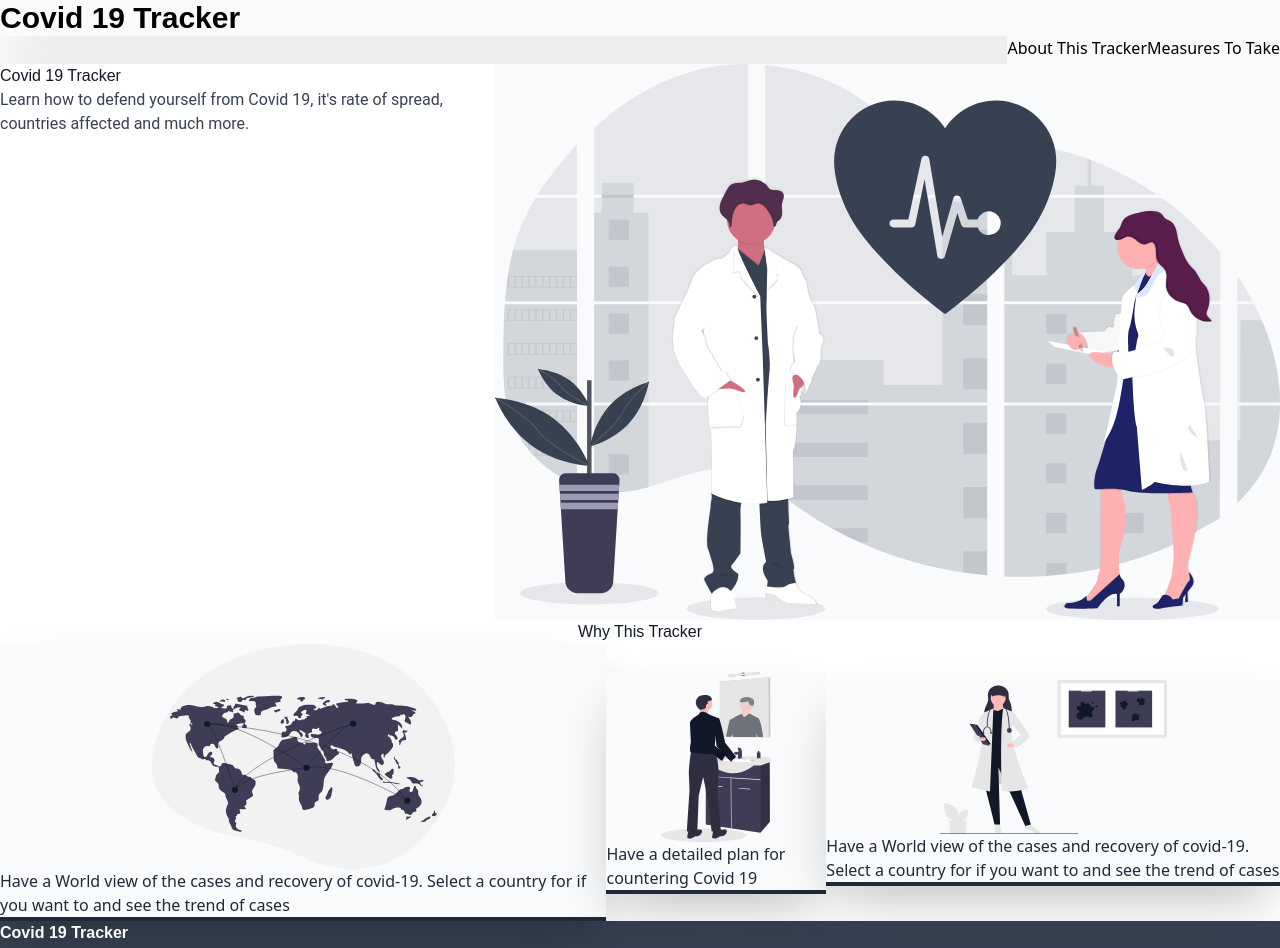
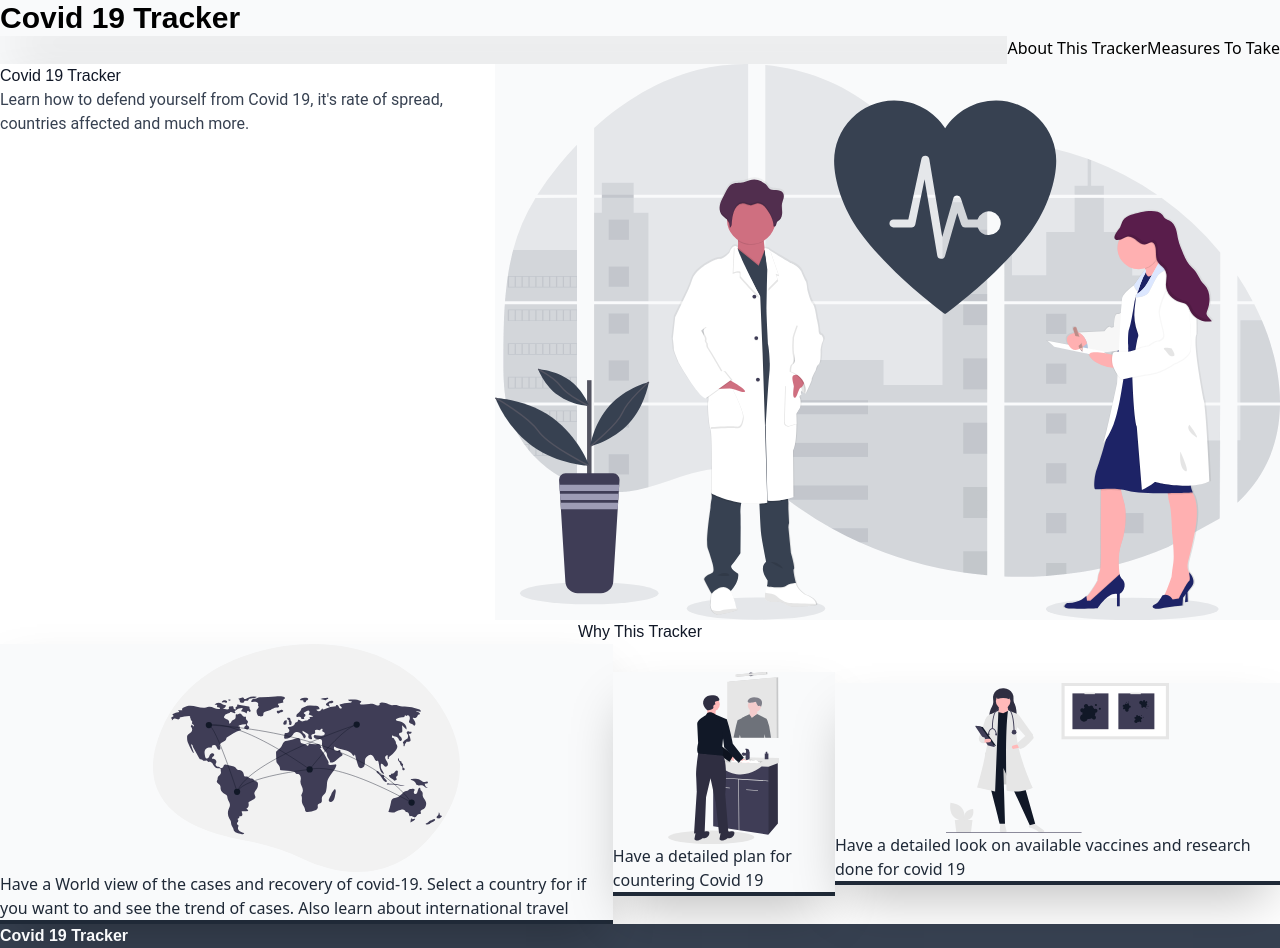
Before and after one commit to AbhishekRauthan/NextCovid, a Next.js app: page / in a window 1280 px wide. Shown: the top 948 px of the page. Built offline with nearby package versions, Linux system fonts and the light colour scheme.

Commit message:
made small change on 3rd text

```diff
--- a/pages/index.tsx
+++ b/pages/index.tsx
@@ -11,7 +11,7 @@ export default function Home() {
         <Card
           imageSrc="world_map.svg"
           imageAlt="World Map"
-          text="Have a World view of the cases and recovery of covid-19. Select a country for if you want to and see the trend of cases"
+          text="Have a World view of the cases and recovery of covid-19. Select a country for if you want to and see the trend of cases. Also learn about international travel"
         />
 
         <Card
@@ -24,7 +24,7 @@ export default function Home() {
         <Card
           imageSrc="medical_research.svg"
           imageAlt="Medical Research"
-          text="Have a World view of the cases and recovery of covid-19. Select a country for if you want to and see the trend of cases"
+          text="Have a detailed look on available vaccines and research done for covid 19"
           notTopItem
         />
       </CardContainer>
```
